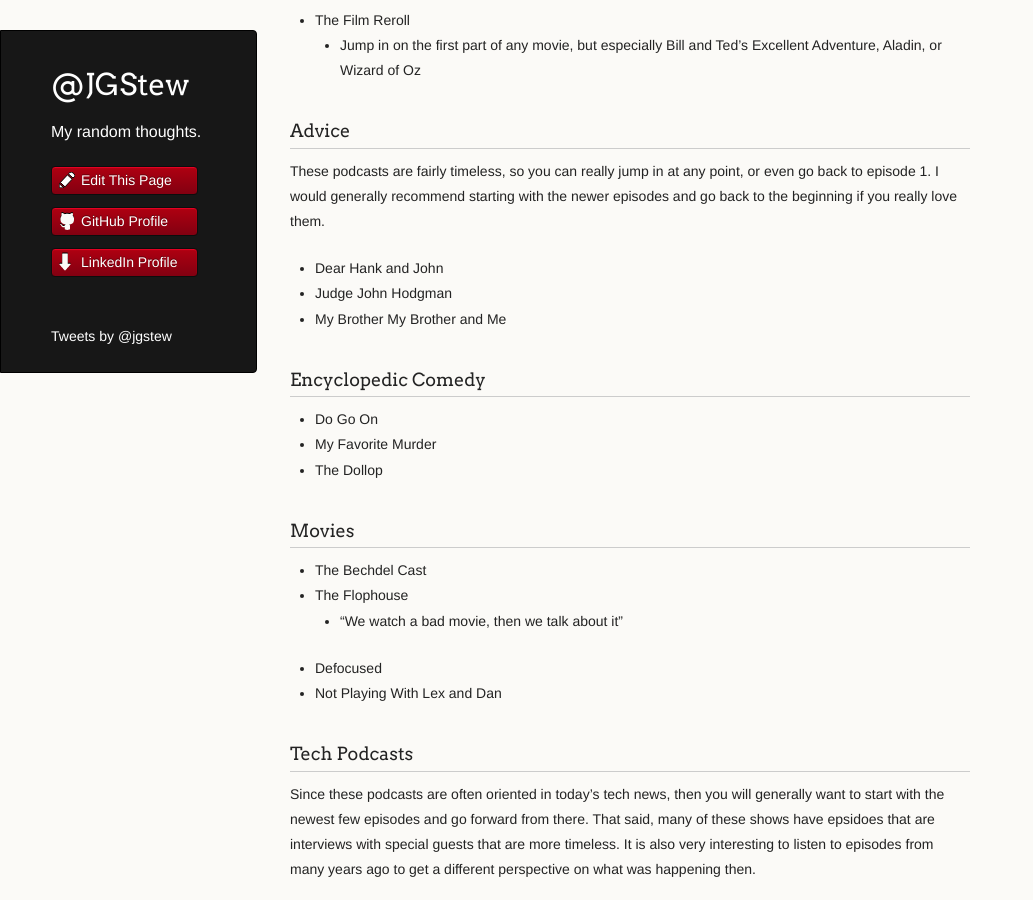
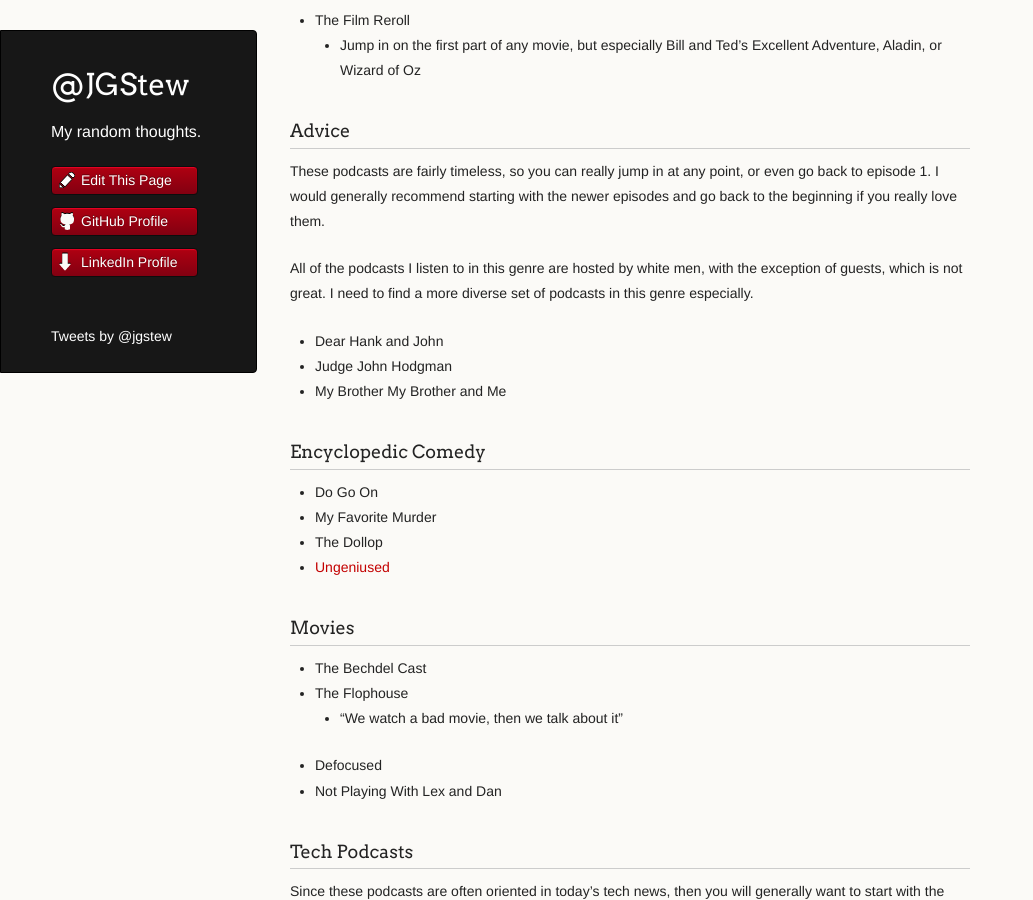
Before and after one commit to jgstew/jgstew.github.io, a Jekyll site: the page built from _posts/2018-01-01-My-Favorite-Podcasts.md, in a window 1280 px wide and 900 px high, scrolled down 789 px. Shown: the whole window, without its empty margins (0-1033 px from the left). Built offline with Jekyll 4.4.1, drawn with Linux system fonts in a browser that asks for light colours; nearby versions of some CDN libraries; comment, search, counter and statistics services are not loaded.

Commit message:
Update 2018-01-01-My-Favorite-Podcasts.md

```diff
--- a/_posts/2018-01-01-My-Favorite-Podcasts.md
+++ b/_posts/2018-01-01-My-Favorite-Podcasts.md
@@ -29,6 +29,8 @@ My favorites in this genre are 1 part comedy and 1 part collaborative storytelli
 
 These podcasts are fairly timeless, so you can really jump in at any point, or even go back to episode 1. I would generally recommend starting with the newer episodes and go back to the beginning if you really love them.
 
+All of the podcasts I listen to in this genre are hosted by white men, with the exception of guests, which is not great. I need to find a more diverse set of podcasts in this genre especially.
+
 - Dear Hank and John
 - Judge John Hodgman
 - My Brother My Brother and Me
@@ -38,6 +40,7 @@ These podcasts are fairly timeless, so you can really jump in at any point, or e
 - Do Go On
 - My Favorite Murder
 - The Dollop
+- [Ungeniused](https://www.relay.fm/ungeniused)
 
 ### Movies
 
```
